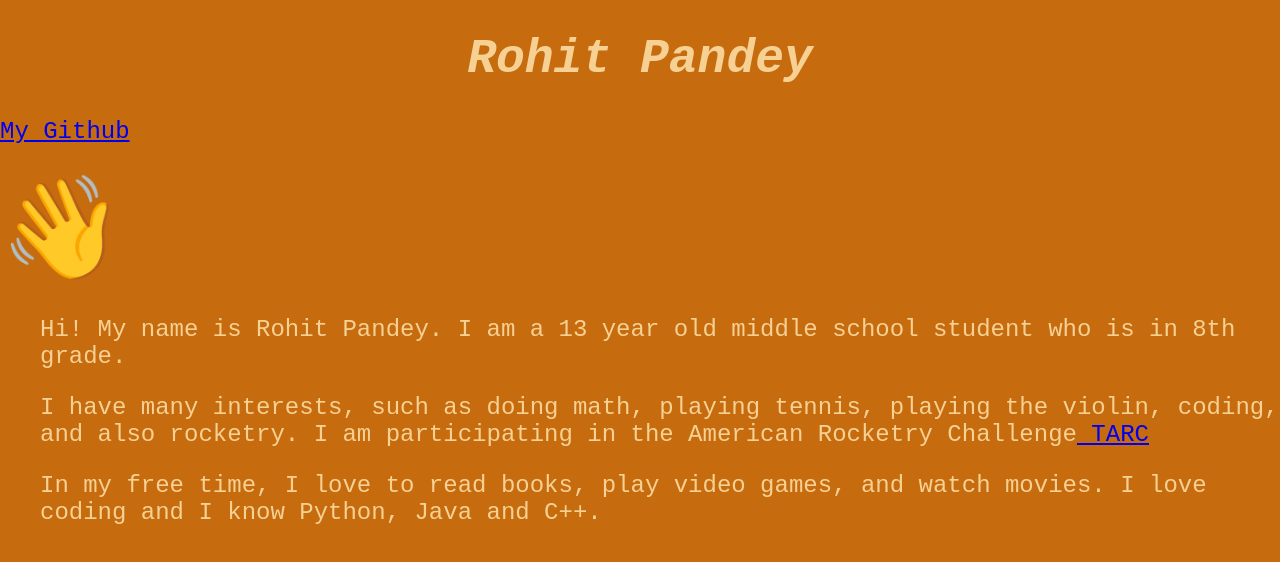
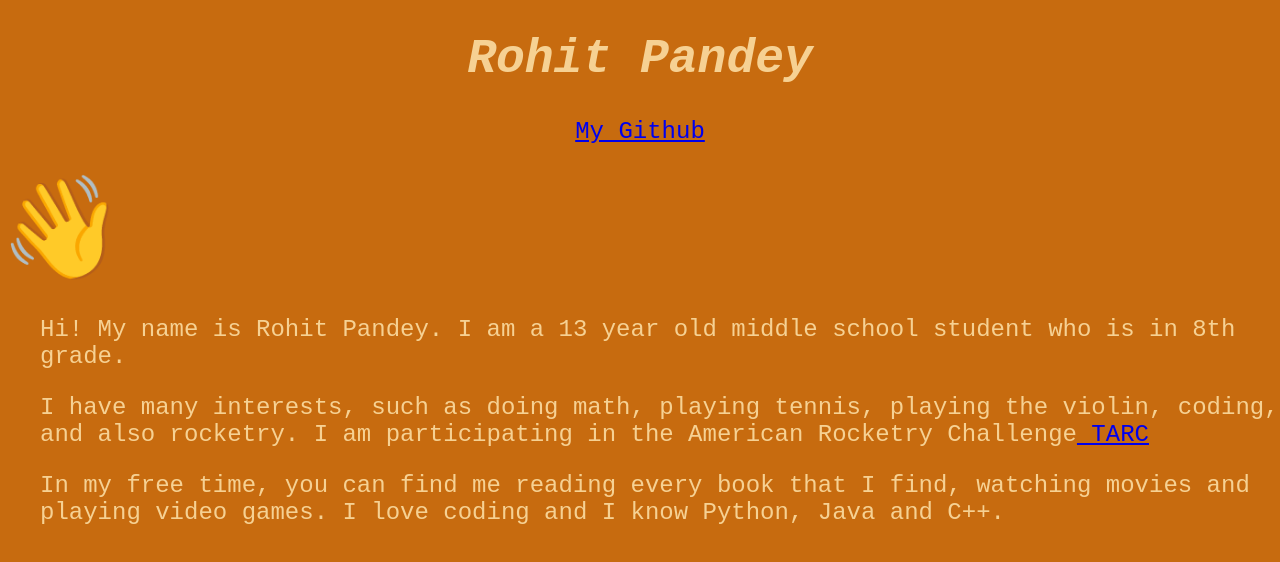
Before and after one commit to RohitPandey1729/Personal-Website, a plain HTML site: page index.html in a window 1280 px wide. Drawn offline with Linux system fonts and the light colour scheme; files that its build step writes are made by us from their sources.

Commit message:
I added more text and centered the link

```diff
--- a/index.html
+++ b/index.html
@@ -20,7 +20,7 @@
 
   <h1 style="text-align: center;"> <em>Rohit Pandey</em></h1>
 
-  <p> <a href="https://github.com/RohitPandey1729">My Github </a></p>
+  <a href="https://github.com/RohitPandey1729"><p style="text-align:center">My Github </a></p>
 
     </style>
     <body>
@@ -30,7 +30,9 @@
 
   <p class="tab">I have many interests, such as doing math, playing tennis, playing the violin, coding, and also rocketry. I am participating in the American Rocketry Challenge<a href="https://rocketcontest.org/"> TARC </a> </p>
 
-  <p class="tab">In my free time, I love to read books, play video games, and watch movies. I love coding and I know Python, Java and C++.</p>
+
+
+  <p class="tab">In my free time, you can find me reading every book that I find, watching movies and playing video games. I love coding and I know Python, Java and C++.</p>
 
 
 </body>
```
